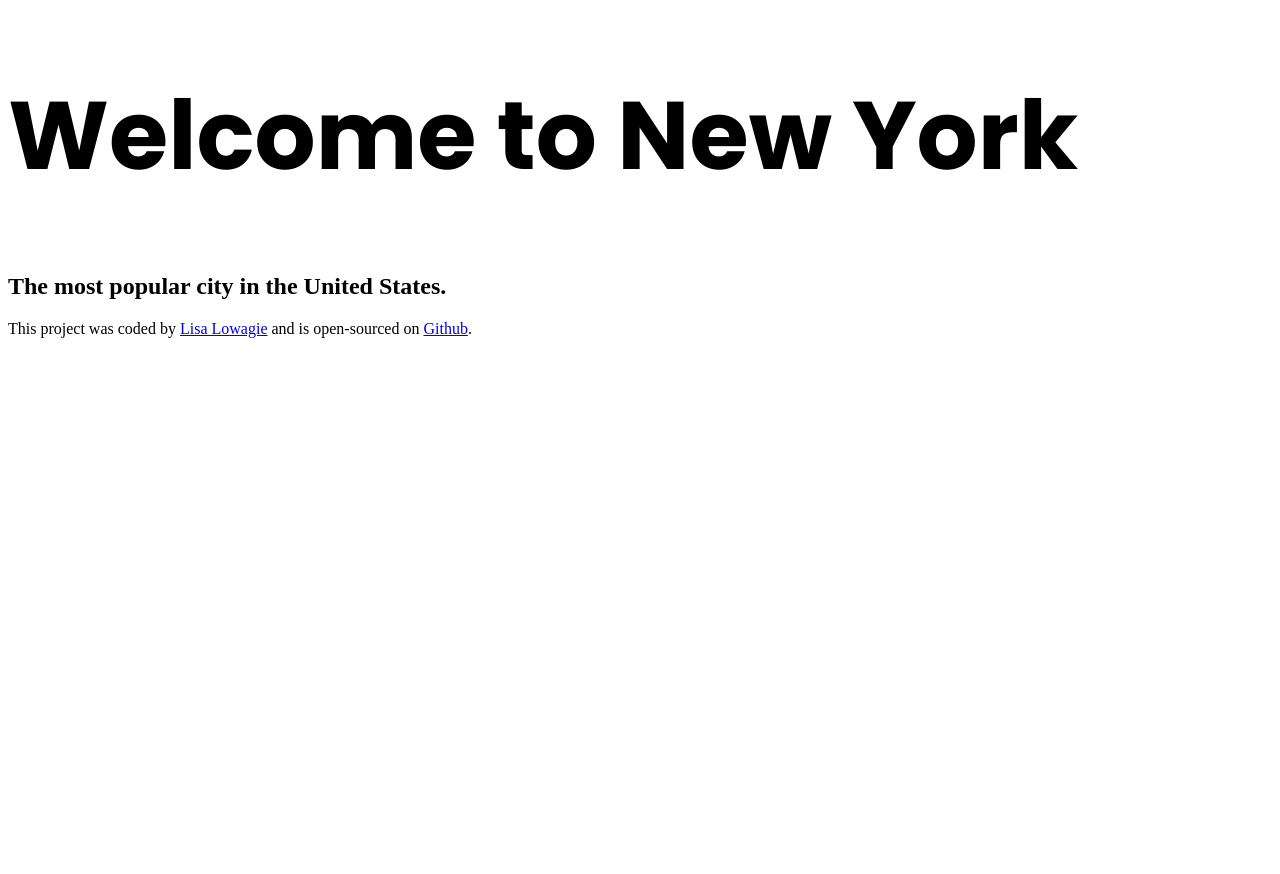
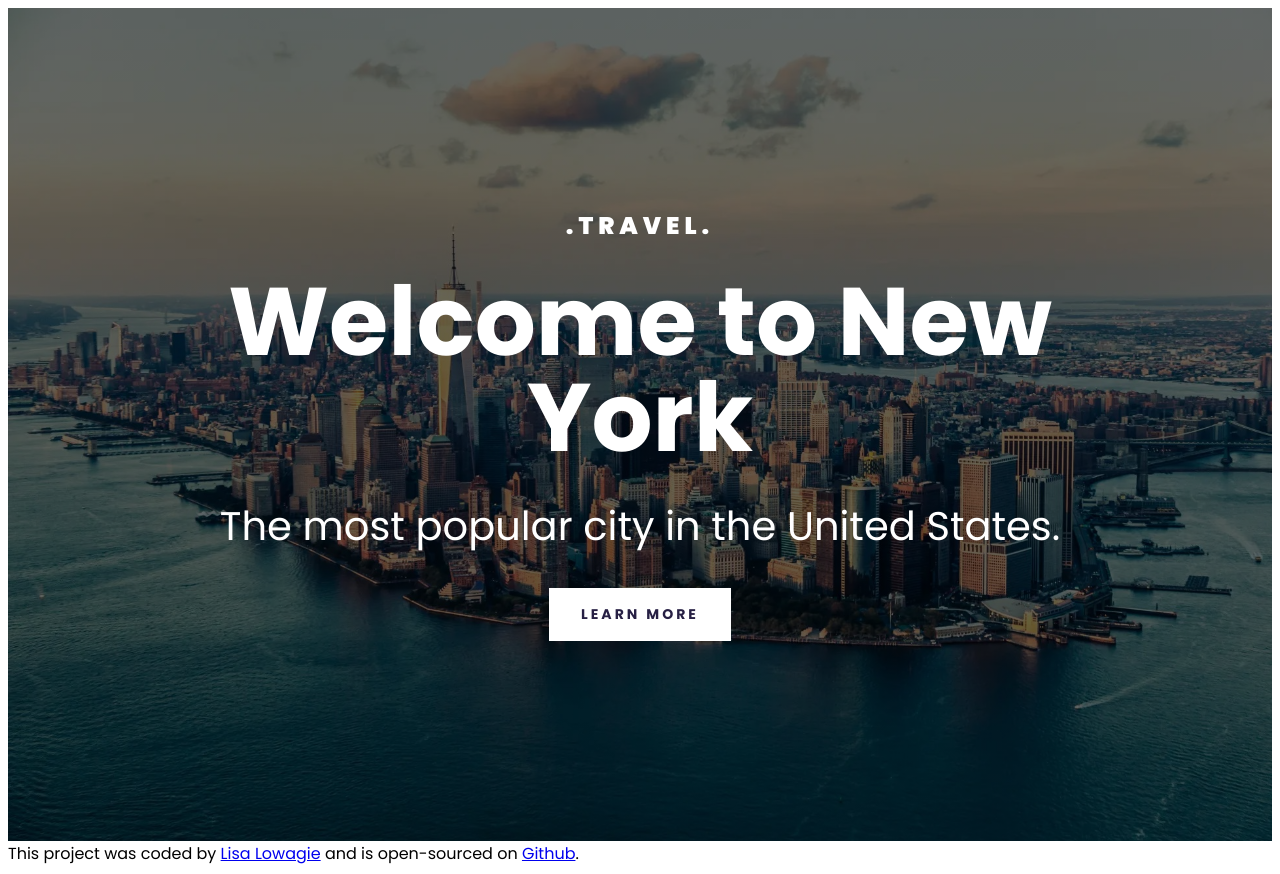
Before and after one commit to LisaLowagie/TravelProject, a plain HTML site: page index.html in a window 1280 px wide. Before the commit the page ends 800 px from the top, so only its background shows below. Drawn offline with Linux system fonts and the light colour scheme.

Commit message:
Added header of the landing page

```diff
--- a/index.html
+++ b/index.html
@@ -13,13 +13,22 @@
         <title>Welcome to New York</title>
     </head>
     <body>
+        <div class="container">
+            <header>
+                <h3>.Travel.</h3>
                 <h1>Welcome to New York</h1>
                 <h2>The most popular city in the United States.</h2>
+                <a href="#more">Learn more</a>
+            </header>
             <footer>
                 This project was coded by
-            <a href="https://www.linkedin.com/in/lisalowagie">Lisa Lowagie</a>
+                <a href="https://www.linkedin.com/in/lisalowagie"
+                    >Lisa Lowagie</a
+                >
                 and is open-sourced on
-            <a href="https://github.com/LisaLowagie/TravelProject">Github</a>.
+                <a href="https://github.com/LisaLowagie/TravelProject">Github</a
+                >.
             </footer>
+        </div>
     </body>
 </html>
--- a/src/style.css
+++ b/src/style.css
@@ -1,7 +1,66 @@
-h1 {
-    font-family: "Poppins", sans-serif;
-    font-style: normal;
+body {
+    font-family: "poppins", sans-serif;
+}
+
+header {
+    background-image: linear-gradient(rgba(0, 0, 0, 0.6), rgba(0, 0, 0, 0.6)),
+        url(../images/Background\ New\ York.jpeg);
+    background-repeat: no-repeat;
+    background-size: cover;
+    color: white;
+    text-align: center;
+    padding: 200px;
+}
+header h1 {
     font-weight: 700;
     font-size: 96px;
-    line-height: 144px;
+    line-height: 1;
+    margin: 30px 0;
 }
+header h2 {
+    font-weight: 400;
+    font-size: 40px;
+    line-height: 1.5;
+    margin: 0;
+}
+
+header h3 {
+    font-weight: 900;
+    font-size: 24px;
+    line-height: 1.5;
+    letter-spacing: 5px;
+    text-transform: uppercase;
+    margin: 0;
+}
+header a {
+    font-weight: 700;
+    font-size: 14px;
+    line-height: 1.5;
+    letter-spacing: 3px;
+    text-transform: uppercase;
+    background-color: white;
+    text-decoration: none;
+    color: #272044;
+    padding: 16px 32px;
+    display: inline-block;
+    margin-top: 32px;
+}
+.container {
+    max-width: 1400px;
+    margin: 0 auto;
+}
+
+@media (max-width: 900px) {
+    header {
+        padding: 60px 0;
+    }
+    header h1 {
+        font-size: 48px;
+    }
+    header h2 {
+        font-size: 20px;
+    }
+    header h3 {
+        font-size: 12px;
+    }
+}
```
Also changed, not shown: images/Background New York.jpeg (added), images/NY Empire state building.jfif (deleted), images/NY Empire state building.jpeg (added). Lines whose indentation alone changed are shown as unchanged.
